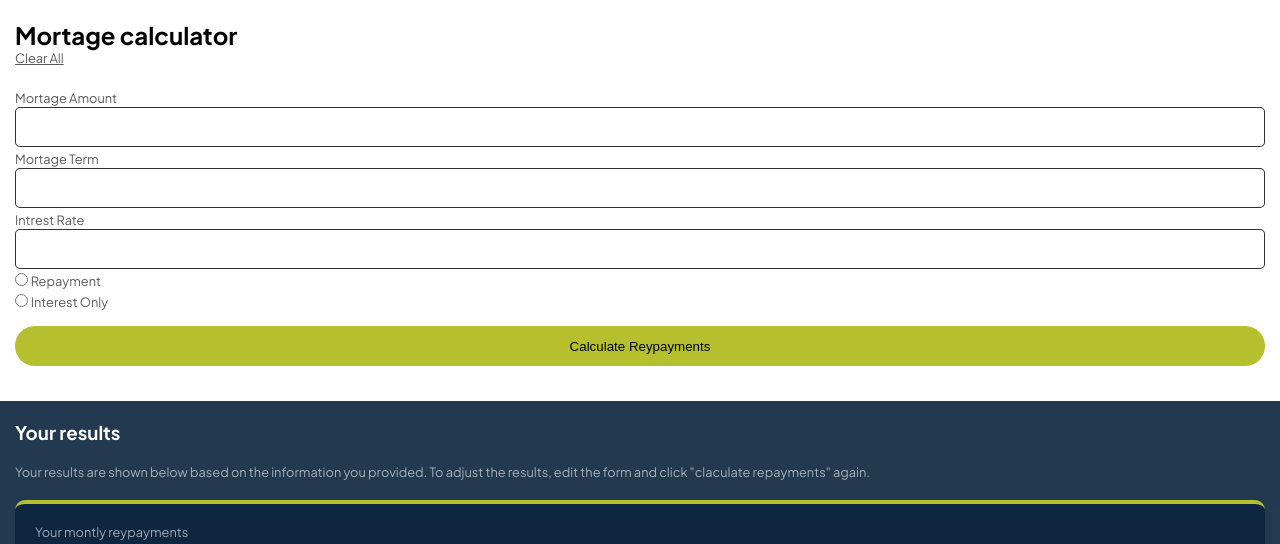
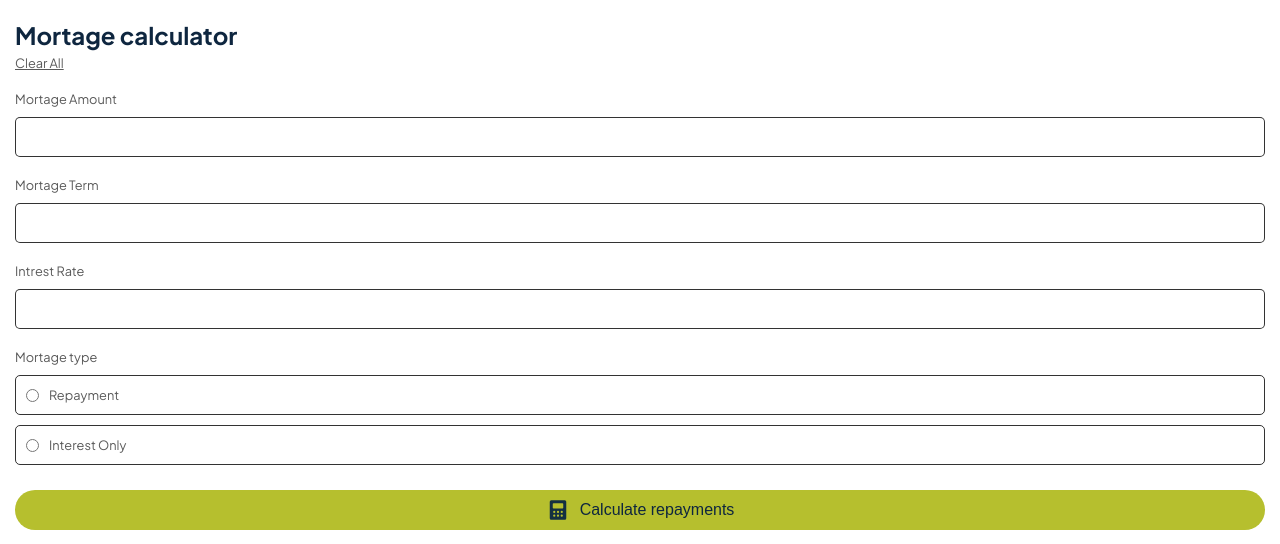
Before and after one commit to Jepennn/mortage-repayment-calculator, a plain HTML site: page index.html in a window 1280 px wide. Shown: the top 544 px of the page. Drawn offline with Linux system fonts and the light colour scheme.

Commit message:
Rearranged the layout

```diff
--- a/index.html
+++ b/index.html
@@ -19,37 +19,51 @@
 <body>
   <div class="root">
     <div class="white-container">
-      <h2>Mortage calculator</h2>
+      <div id="heading">
+        <h3>Mortage calculator</h3>
         <p id="clearAll">Clear All</p>
+      </div>
       <form id="data-form">
 
-        <div id="first-input">
-          <label for="mortageAmount">Mortage Amount</label>
+        <div id="text-form">
+
+          <div id="first-input" class="inputs">
+            <label for="mortageAmount" class="number-label">Mortage Amount</label>
             <input type="text" id="mortageAmount" required>
           </div>
 
-        <div id="second-input">
-          <label for="mortageTerm">Mortage Term</label>
+          <div id="second-input" class="inputs">
+            <label for="mortageTerm" class="number-label">Mortage Term</label>
             <input type="text" id="mortageTerm" required>
           </div>
 
-        <div id="third-input">
-          <label for="intrestRate">Intrest Rate</label>
+          <div id="third-input" class="inputs">
+            <label for="intrestRate" class="number-label">Intrest Rate</label>
             <input type="text" id="intrestRate" required>
           </div>
 
-        <div id="fourth-input">
+        </div>
+
+        <div id="radio-form">
+            <label>Mortage type</label>
+
             <div>
               <input type="radio" id="clac-total" name="calc-option" value="repayment">
-            <label for="clac-total">Repayment</label><br>
+              <label for="clac-total">Repayment</label>
             </div>
+
             <div>
               <input type="radio" id="clac-intrest" name="calc-option" value="intrest">
               <label for="clac-intrest">Interest Only</label>
             </div>
+
+            <button type="submit">
+              <svg xmlns="http://www.w3.org/2000/svg" width="24" height="24" fill="none" viewBox="0 0 24 24"><path fill="#133041" d="M18.75 2.25H5.25a1.5 1.5 0 0 0-1.5 1.5v16.5a1.5 1.5 0 0 0 1.5 1.5h13.5a1.5 1.5 0 0 0 1.5-1.5V3.75a1.5 1.5 0 0 0-1.5-1.5Zm-10.5 16.5a1.125 1.125 0 1 1 0-2.25 1.125 1.125 0 0 1 0 2.25Zm0-3.75a1.125 1.125 0 1 1 0-2.25 1.125 1.125 0 0 1 0 2.25ZM12 18.75a1.125 1.125 0 1 1 0-2.25 1.125 1.125 0 0 1 0 2.25ZM12 15a1.125 1.125 0 1 1 0-2.25A1.125 1.125 0 0 1 12 15Zm3.75 3.75a1.125 1.125 0 1 1 0-2.25 1.125 1.125 0 0 1 0 2.25Zm0-3.75a1.125 1.125 0 1 1 0-2.25 1.125 1.125 0 0 1 0 2.25Zm1.5-5.25a.75.75 0 0 1-.75.75h-9a.75.75 0 0 1-.75-.75V6a.75.75 0 0 1 .75-.75h9a.75.75 0 0 1 .75.75v3.75Z"/></svg>
+              <p>Calculate repayments</p>
+            </button>
+
         </div>
 
-        <button type="submit">Calculate Reypayments</button>
       </form>
     </div>
 
@@ -59,8 +73,8 @@
         provided. To adjust the results, edit the form and click "claculate
         repayments" again.
       </p>
+
       <div class="result-card">
-
         <div id="montly">
           <p>Your montly reypayments</p>
           <h1 id="montly-amount">£1,797.74</h1>
@@ -73,8 +87,10 @@
           <h3 id="montly-amount">£539,322.94</h3>
         </div>
       </div>
+
     </div>
 
   </div>
+  <script src="script.js"></script>
 </body>
 </html>
```
Lines whose indentation alone changed are shown as unchanged.
